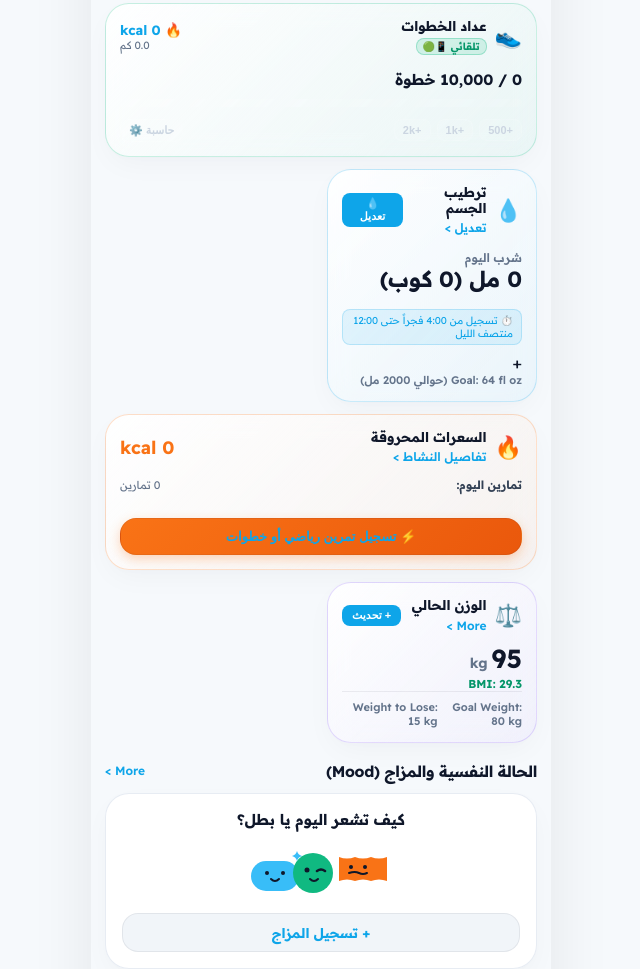
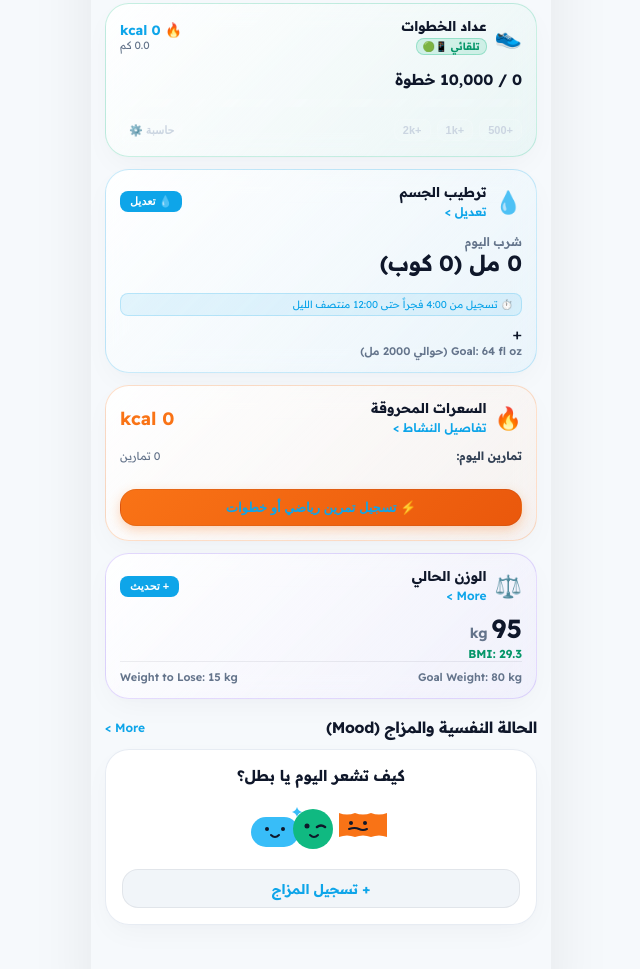
Before and after one commit to RaheemKhaled/Tracking-Calories, a plain HTML site: page android-app/app/src/main/assets/www/index.html in a window 1280 px wide. Shown: the part 930-1899 px from the top of the page, without its empty margins (319-959 px from the left). Drawn offline with Linux system fonts and the light colour scheme; files that its build step writes are made by us from their sources; files whose address does not match are found by name.

Commit message:
fix: change auth subtitle and make bento cards full width

```diff
--- a/css/raheem-coach.css
+++ b/css/raheem-coach.css
@@ -281,9 +281,9 @@
   color: var(--primary-blue);
 }
 
-/* Water Bento Card (Span 1) */
+/* Water Bento Card (Span 2) */
 .bento-card-water {
-  grid-column: span 1;
+  grid-column: span 2;
   background: linear-gradient(135deg, var(--bg-card), rgba(14, 165, 233, 0.05));
   border-color: rgba(14, 165, 233, 0.22);
 }
@@ -299,9 +299,9 @@
   line-height: 1.3;
 }
 
-/* Weight Bento Card (Span 1) */
+/* Weight Bento Card (Span 2) */
 .bento-card-weight {
-  grid-column: span 1;
+  grid-column: span 2;
   background: linear-gradient(135deg, var(--bg-card), rgba(139, 92, 246, 0.05));
   border-color: rgba(139, 92, 246, 0.22);
 }
```
Also changed, not shown: index.html (+1 -1 lines).
